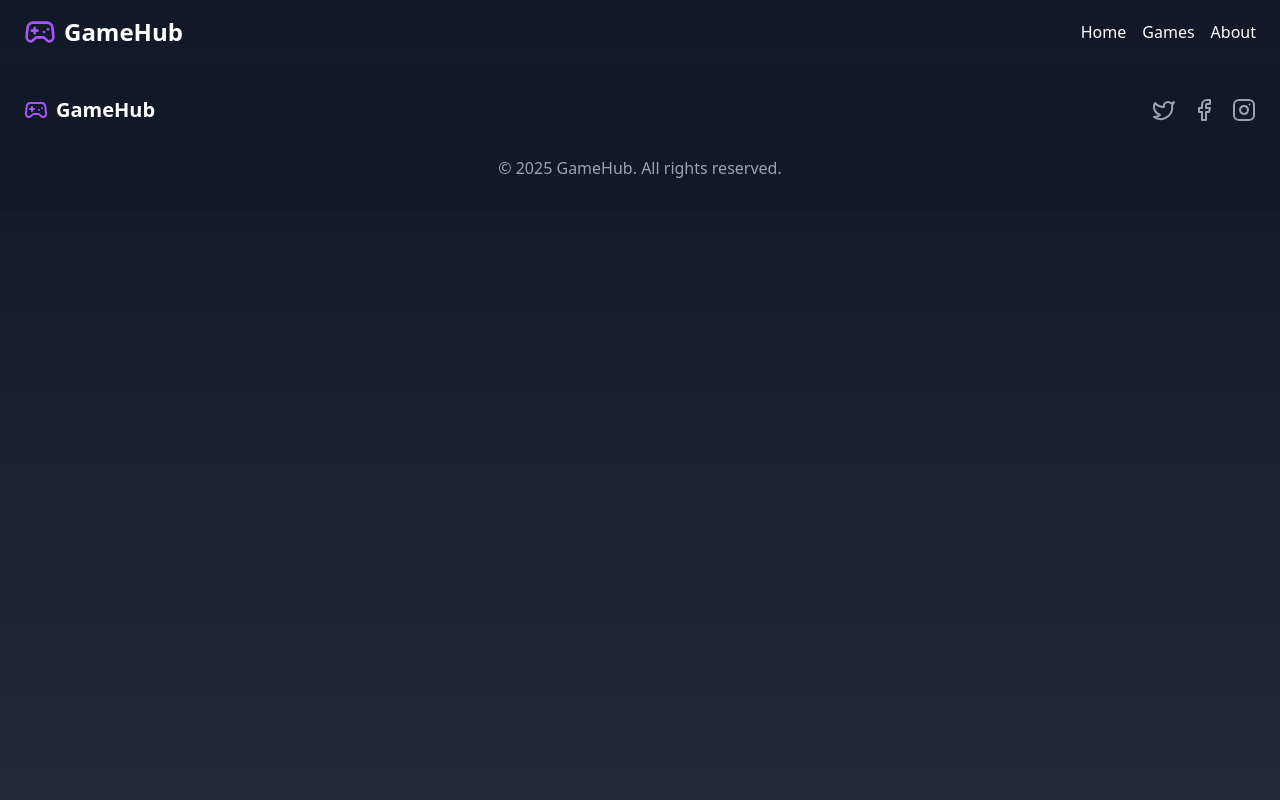
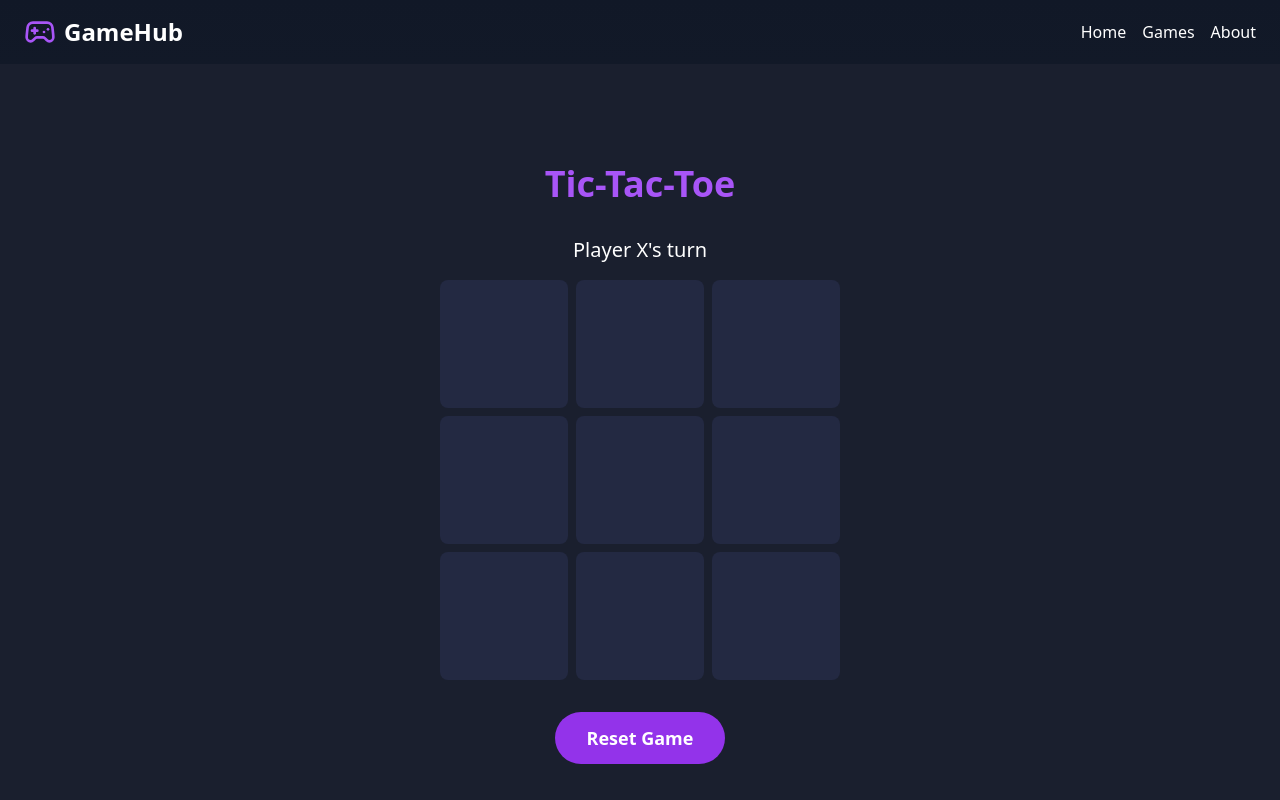
Before and after one commit to chouaib-skitou/GameHub, a Vue app in the folder frontend/: page /games/xo in a window 1280 px wide. Shown: the top 800 px of the page. Built offline with nearby package versions, Linux system fonts and the light colour scheme.

Commit message:
Add XOGame component and integrate into routing; update Games view to include game routes

```diff
--- a/frontend/src/components/games/XOGame.vue
+++ b/frontend/src/components/games/XOGame.vue
@@ -0,0 +1,86 @@
+<template>
+    <div class="flex flex-col items-center justify-center min-h-screen bg-[#1a1f2e] text-white p-4">
+      <h1 class="text-4xl font-bold mb-8 text-purple-500">Tic-Tac-Toe</h1>
+
+      <div class="mb-4 text-xl text-white">
+        {{ winner ? `Player ${winner} wins!` : `Player ${currentPlayer}'s turn` }}
+      </div>
+
+      <div class="grid grid-cols-3 gap-2 mb-8">
+        <button
+          v-for="(cell, index) in board"
+          :key="index"
+          @click="makeMove(index)"
+          class="w-24 h-24 md:w-32 md:h-32 bg-[#232942] rounded-lg text-5xl font-bold flex items-center justify-center transition-all duration-300 hover:bg-[#2a314e] focus:outline-none focus:ring-2 focus:ring-purple-500"
+          :class="[
+            { 'text-purple-500': cell === 'X', 'text-green-500': cell === 'O' },
+            { 'bg-[#2d1f55] hover:bg-[#2d1f55]': isWinningCell(index) }
+          ]"
+          :disabled="cell !== null || winner"
+        >
+          {{ cell }}
+        </button>
+      </div>
+
+      <button
+        @click="resetGame"
+        class="px-8 py-3 bg-purple-600 rounded-full text-white font-semibold text-lg transition-colors duration-300 hover:bg-purple-700"
+      >
+        Reset Game
+      </button>
+    </div>
+  </template>
+
+  <script setup lang="ts">
+  import { ref } from 'vue'
+
+  const board = ref(Array(9).fill(null))
+  const currentPlayer = ref('X')
+  const winner = ref(null)
+  const winningCells = ref<number[]>([])
+
+  const winningCombinations = [
+    [0, 1, 2], [3, 4, 5], [6, 7, 8], // Rows
+    [0, 3, 6], [1, 4, 7], [2, 5, 8], // Columns
+    [0, 4, 8], [2, 4, 6] // Diagonals
+  ]
+
+  const makeMove = (index: number) => {
+    if (board.value[index] === null && !winner.value) {
+      board.value[index] = currentPlayer.value
+      checkWinner()
+      if (!winner.value) {
+        currentPlayer.value = currentPlayer.value === 'X' ? 'O' : 'X'
+      }
+    }
+  }
+
+  const checkWinner = () => {
+    for (const combo of winningCombinations) {
+      const [a, b, c] = combo
+      if (
+        board.value[a] &&
+        board.value[a] === board.value[b] &&
+        board.value[a] === board.value[c]
+      ) {
+        winner.value = board.value[a]
+        winningCells.value = combo
+        return
+      }
+    }
+    if (board.value.every(cell => cell !== null)) {
+      winner.value = 'Draw'
+    }
+  }
+
+  const isWinningCell = (index: number): boolean => {
+    return winningCells.value.includes(index)
+  }
+
+  const resetGame = () => {
+    board.value = Array(9).fill(null)
+    currentPlayer.value = 'X'
+    winner.value = null
+    winningCells.value = []
+  }
+  </script>
--- a/frontend/src/router/index.ts
+++ b/frontend/src/router/index.ts
@@ -1,10 +1,10 @@
 import { createRouter, createWebHistory } from 'vue-router'
-import type { RouteRecordRaw } from 'vue-router'
 import Home from '../views/Home.vue'
 import Games from '../views/Games.vue'
 import About from '../views/About.vue'
+import XOGame from '../components/games/XOGame.vue'
 
-const routes: RouteRecordRaw[] = [
+const routes = [
   {
     path: '/',
     name: 'Home',
@@ -20,11 +20,15 @@ const routes: RouteRecordRaw[] = [
     name: 'About',
     component: About
   },
-  // Add more routes here as needed
+  {
+    path: '/games/xo',
+    name: 'XOGame',
+    component: XOGame
+  }
 ]
 
 const router = createRouter({
-  history: createWebHistory(import.meta.env.BASE_URL),
+  history: createWebHistory(),
   routes
 })
 
--- a/frontend/src/views/Games.vue
+++ b/frontend/src/views/Games.vue
@@ -55,6 +55,7 @@
 
 <script setup lang="ts">
 import { Users, Square, Zap, Users2, Trophy, Swords, Puzzle } from 'lucide-vue-next'
+import { useRouter } from 'vue-router'
 
 interface Game {
   id: number
@@ -62,7 +63,10 @@
   description: string
   players: string
   icon: any
+  route: string
 }
+
+const router = useRouter()
 
 const games: Game[] = [
   {
@@ -70,48 +74,56 @@
     name: 'Tic-Tac-Toe',
     description: 'Classic game of X\'s and O\'s. Challenge your friends or play against AI!',
     players: '1-2',
-      icon: Square
+    icon: Square,
+    route: '/games/xo'
   },
   {
     id: 2,
     name: 'Snake',
     description: 'Eat, grow, and don\'t hit the walls! How long can you survive?',
     players: '1',
-      icon: Zap
+    icon: Zap,
+    route: '/games/snake'
   },
   {
     id: 3,
     name: 'Memory Cards',
     description: 'Test your memory skills by matching pairs of cards.',
     players: '1-4',
-      icon: Users2
+    icon: Users2,
+    route: '/games/memory'
   },
   {
     id: 4,
     name: 'Chess',
     description: 'The ultimate game of strategy. Challenge players worldwide!',
     players: '2',
-      icon: Trophy
+    icon: Trophy,
+    route: '/games/chess'
   },
   {
     id: 5,
     name: 'Battle Arena',
     description: 'Fast-paced multiplayer battles in various game modes.',
     players: '2-4',
-      icon: Swords
+    icon: Swords,
+    route: '/games/battle-arena'
   },
   {
     id: 6,
     name: 'Puzzle Master',
     description: 'Collection of brain-teasing puzzles for all skill levels.',
     players: '1',
-      icon: Puzzle
+    icon: Puzzle,
+    route: '/games/puzzle-master'
   }
 ]
 
 const playGame = (gameId: number) => {
-    // TODO: Implement game navigation
-    console.log(`Playing game ${gameId}`)
+  const game = games.find(g => g.id === gameId)
+  if (game) {
+    router.push(game.route)
+  }
 }
 </script>
 
```
Lines whose indentation alone changed are shown as unchanged.
